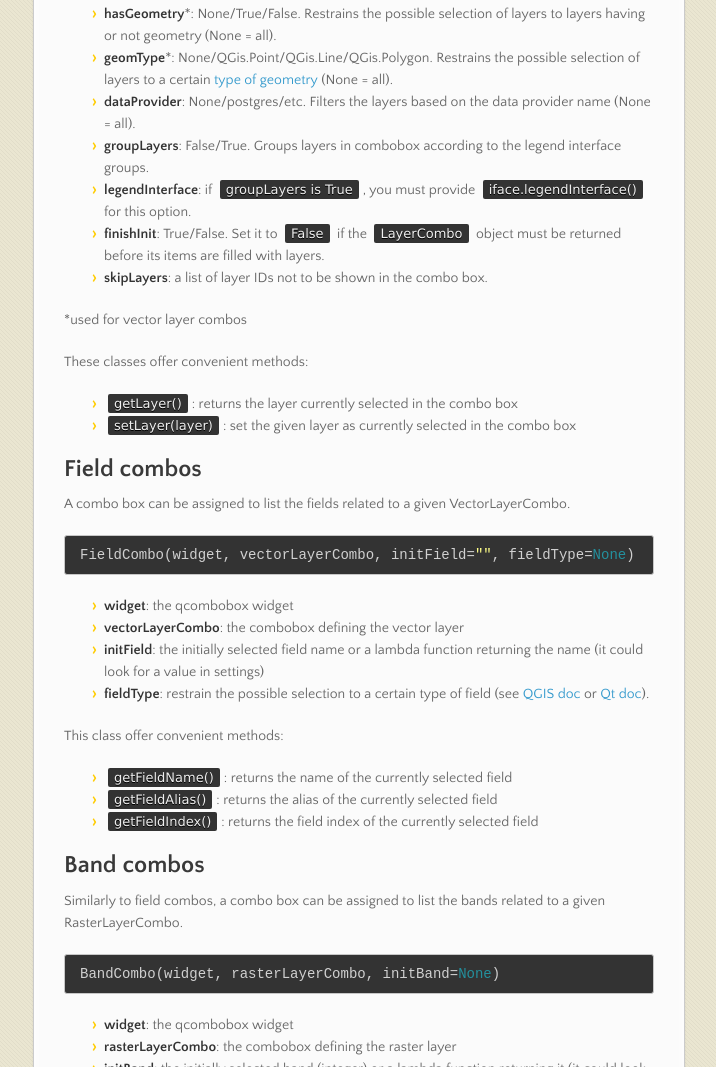
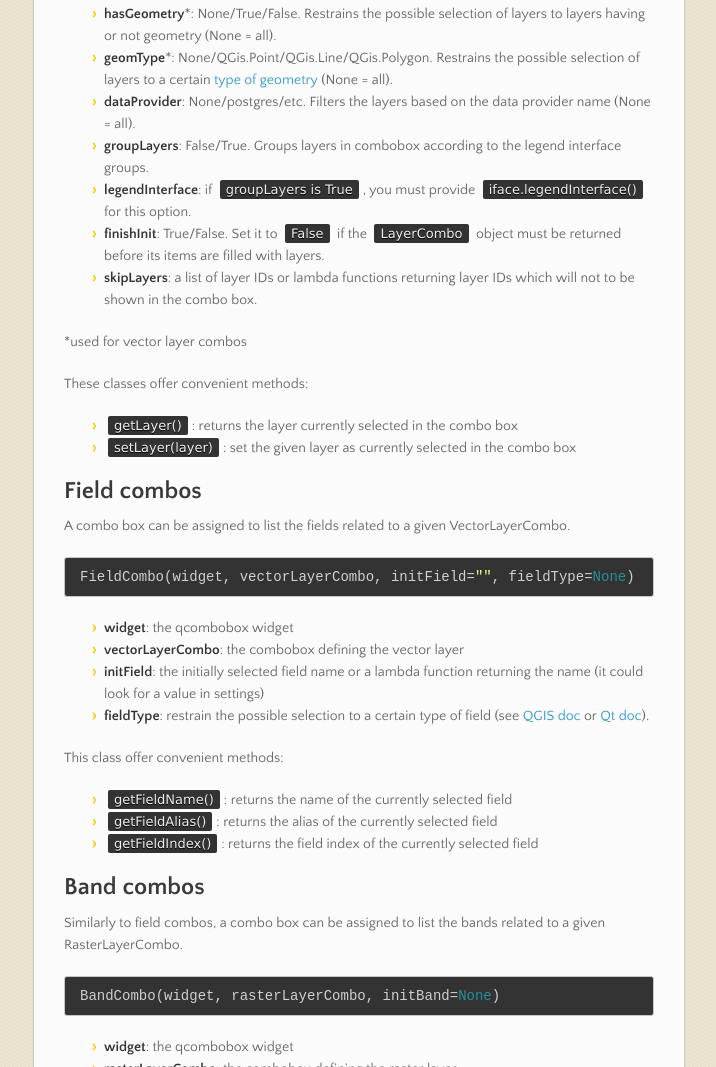
Before and after one commit to 3nids/qgiscombomanager, a plain HTML site: page index.html in a window 1280 px wide. Shown: the part 1155-2222 px from the top of the page, without its empty margins (282-998 px from the left). Drawn offline with nearby package versions, Linux system fonts and the light colour scheme.

```diff
--- a/index.html
+++ b/index.html
@@ -99,7 +99,7 @@ getting out of scope in python.</p>
 <li>
 <strong>finishInit</strong>: True/False. Set it to  <code>False</code> if the <code>LayerCombo</code> object must be returned before its items are filled with layers.</li>
 <li>
-<strong>skipLayers</strong>: a list of layer IDs not to be shown in the combo box.</li>
+<strong>skipLayers</strong>: a list of layer IDs or lambda functions returning layer IDs which will not to be shown in the combo box.</li>
 </ul><p>*used for vector layer combos</p>
 
 <p>These classes offer convenient methods:</p>
```
Also changed, not shown: params.json (+1 -1 lines).
